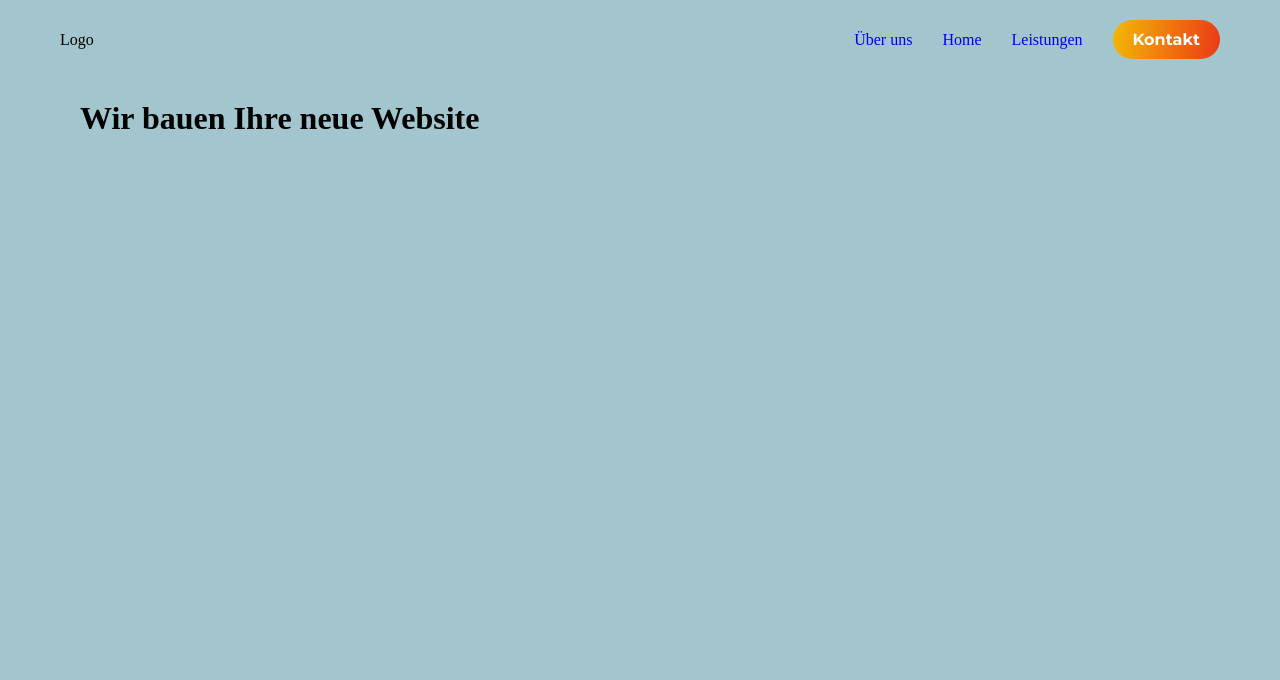
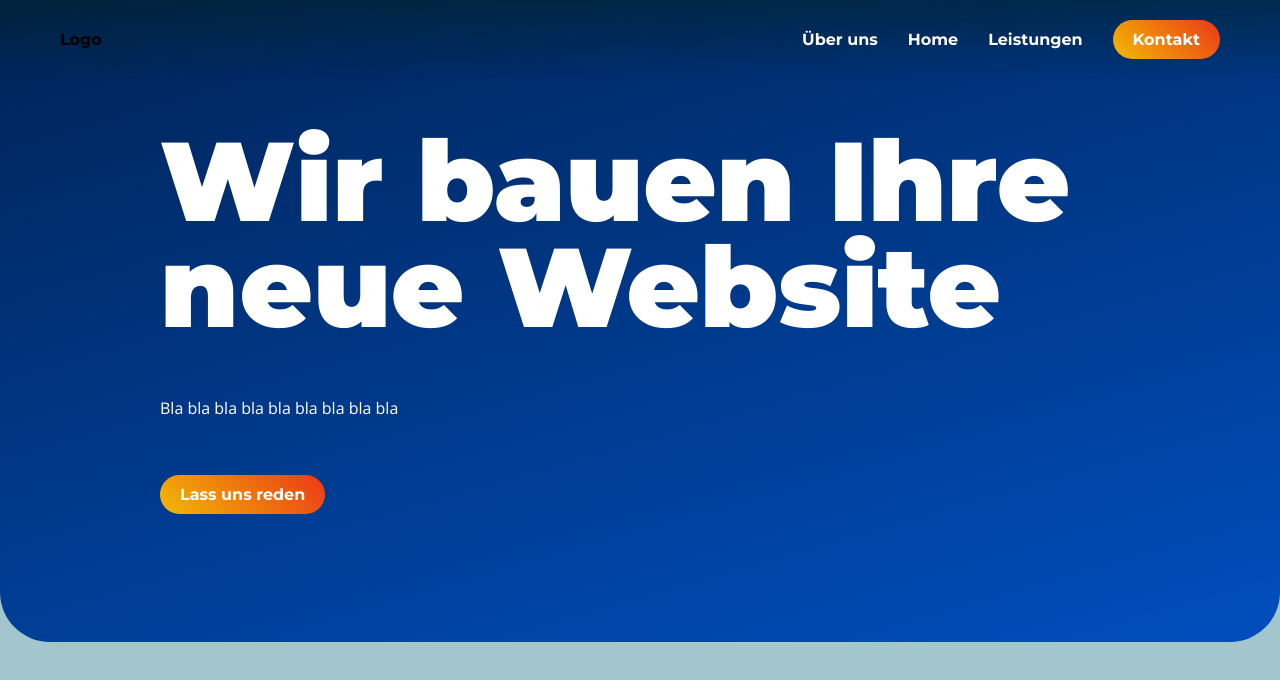
Before and after one commit to Elschabanou/webDesignAgencywithKev, an Angular app: page / in a window 1280 px wide. Shown: the top 680 px of the page. Built offline with nearby package versions, Linux system fonts and the light colour scheme.

Commit message:
Hero section

```diff
--- a/src/app/components/common/header/header.component.scss
+++ b/src/app/components/common/header/header.component.scss
@@ -1,20 +1,29 @@
+@import "./src/styles.scss";
+
 header {
     display: flex;
     padding: var(--Raius, 20px) 60px;
     justify-content: space-between;
     align-items: center;
+    position: fixed;
+    width: -webkit-fill-available;
+    backdrop-filter: blur(10px); /* Standard syntax */
+    -webkit-backdrop-filter: blur(10px);
+    font-weight: 600;
+    font-family: "Montserrat";
+    background: linear-gradient(180deg, rgba(0,35,35, 0.5) 0%, rgba(255,255,255, 0) 100%);
 }
 .right-nav-items{
     display: flex;
     gap: 30px;
     align-items: center;
-
-
 }
 
 a{
     text-decoration: none;
+    color: $soft-white;
 }
+
 a:hover{
 
     text-decoration: underline;
--- a/src/app/components/landing-page/landing-page.component.html
+++ b/src/app/components/landing-page/landing-page.component.html
@@ -9,11 +9,15 @@
 </head>
 <app-header></app-header>
 
-<div class="outer-wrapper">
+
 <div class="hero-section">
   <h1>Wir bauen Ihre neue Website</h1>
+  <p>Bla bla bla bla bla bla bla bla bla </p>
+  <app-main-button>
+    Lass uns reden
+  </app-main-button>
 </div>
-</div>
+
 
 
 
--- a/src/app/components/landing-page/landing-page.component.scss
+++ b/src/app/components/landing-page/landing-page.component.scss
@@ -1 +1,30 @@
 @import "./src/styles.scss";
+
+
+.hero-section{
+    background: linear-gradient(164deg, $deep-blue 0%, #004DBB 97.07%);
+    color: $soft-white;
+    padding: 10% 160px;
+    border-radius:  0 0 50px 50px ; //later with responsive measures instead of px
+    display: flex;
+    gap: 40px;
+    flex-direction: column;
+}
+
+h1 {
+    font-family: "Montserrat";
+    font-weight: 900;
+    font-size: 7rem;
+    margin: 0px;
+    line-height: 95%;
+}
+
+
+// Responsive
+
+@media (max-width: 768px) {
+
+    h1{
+        font-size: 5rem;
+    }
+}
--- a/src/app/main-button/main-button.component.scss
+++ b/src/app/main-button/main-button.component.scss
@@ -4,7 +4,7 @@
     display: inline-block;
     text-align: center;
     border-radius: $radius;
-    background: linear-gradient(99deg, $warm-yellow 0%, $vibrant-red 100%);
+    background: linear-gradient(45deg, $warm-yellow 0%, $vibrant-red 100%);
     color: $soft-white;
     border: none;
     padding: 10px 20px;
@@ -13,13 +13,8 @@
     text-decoration: none;
     font-family: "Montserrat";
     font-weight: 600;
-
 }
 
 .custom-button:hover {
-    opacity: 0.9;
+    background: linear-gradient(45deg, $vibrant-red 0%, $warm-yellow 100%); // still needs some animation
 }
-
-.custom-button:active {
-    opacity: 0.8;
-}
--- a/src/styles.scss
+++ b/src/styles.scss
@@ -13,12 +13,14 @@ body{
     margin: 0;
     overflow-x: hidden;
     background-color: $light-blue;
+    font-family: "Open Sans";
 }
 
 .outer-wrapper{
     padding-left: 80px;
     padding-right: 80px;
 }
+
 
 
 @font-face {
```
Also changed, not shown: 1 other file (tests, documents, lock files or other folders).
